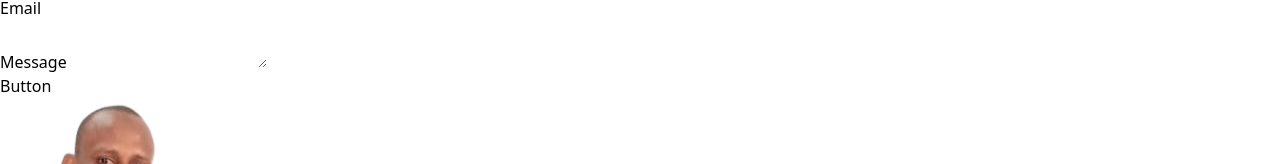
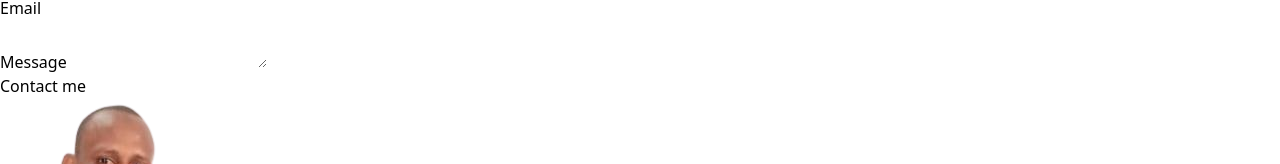
Before and after one commit to ridwanediallo/ridwan-portfolio, a React (Create React App) app: page / in a window 1280 px wide. Shown: the part 10956-11120 px from the top of the page. Built offline with nearby package versions, Linux system fonts and the light colour scheme; what @material-tailwind/react would draw is missing.

Commit message:
Update the button in contact form

```diff
--- a/src/components/ContactForm.js
+++ b/src/components/ContactForm.js
@@ -8,7 +8,7 @@ const ContactForm = () => {
           <h1 className="sm:text-3xl text-2xl font-medium title-font mb-4 text-gray-900">
             Contact Us
           </h1>
-          <p className="lg:w-2/3 mx-auto leading-relaxed text-base">
+          <p className="lg:w-2/3 mx-auto leading-relaxed text-black">
             Whatever cardigan tote bag tumblr hexagon brooklyn asymmetrical
             gentrify.
           </p>
@@ -16,14 +16,14 @@ const ContactForm = () => {
         <div className="lg:w-1/2 md:w-2/3 mx-auto">
           <form
             action="https://formspree.io/f/xwkyvenp"
-            method='post'
+            method="post"
             className="flex flex-wrap -m-2"
           >
             <div className="p-2 w-1/2">
               <div className="relative">
                 <label
                   htmlFor="name"
-                  className="leading-7 text-sm text-gray-600"
+                  className="leading-7 text-sm text-gray-900"
                 >
                   Name
                 </label>
@@ -39,7 +39,7 @@ const ContactForm = () => {
               <div className="relative">
                 <label
                   htmlFor="email"
-                  className="leading-7 text-sm text-gray-600"
+                  className="leading-7 text-sm text-gray-900"
                 >
                   Email
                 </label>
@@ -55,7 +55,7 @@ const ContactForm = () => {
               <div className="relative">
                 <label
                   htmlFor="message"
-                  className="leading-7 text-sm text-gray-600"
+                  className="leading-7 text-sm text-gray-900"
                 >
                   Message
                 </label>
@@ -69,8 +69,8 @@ const ContactForm = () => {
               </div>
             </div>
             <div className="p-2 w-full">
-              <button className="flex mx-auto text-white bg-blue-600 border-0 py-2 px-8 focus:outline-none hover:bg-indigo-500 rounded text-lg">
-                Button
+              <button className="flex mx-auto rounded-lg bg-blue-600 py-3 px-6 font-sans text-xs font-bold uppercase text-white shadow-md shadow-gray-500/20 transition-all hover:shadow-lg hover:shadow-gray-500/40 focus:opacity-[0.85] focus:shadow-none active:opacity-[0.85] active:shadow-none disabled:pointer-events-none disabled:opacity-50 disabled:shadow-none">
+                Contact me
               </button>
             </div>
           </form>
```
